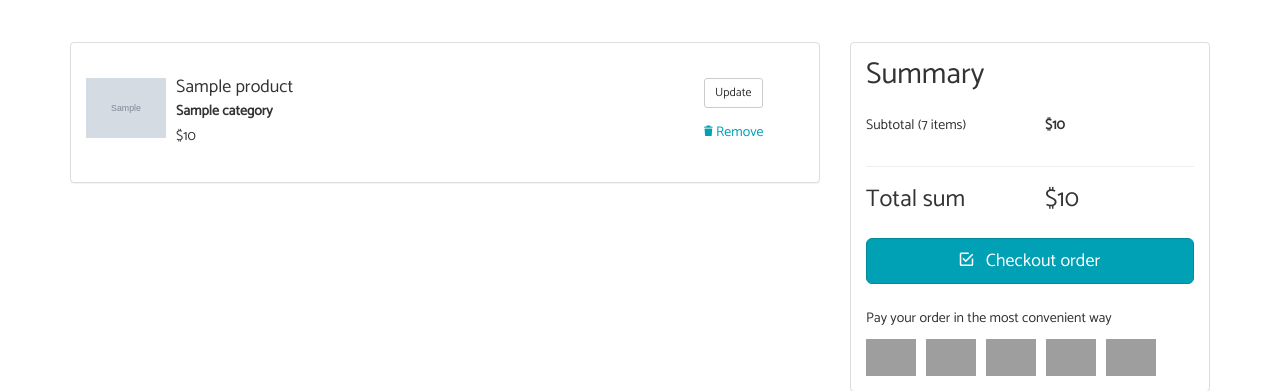
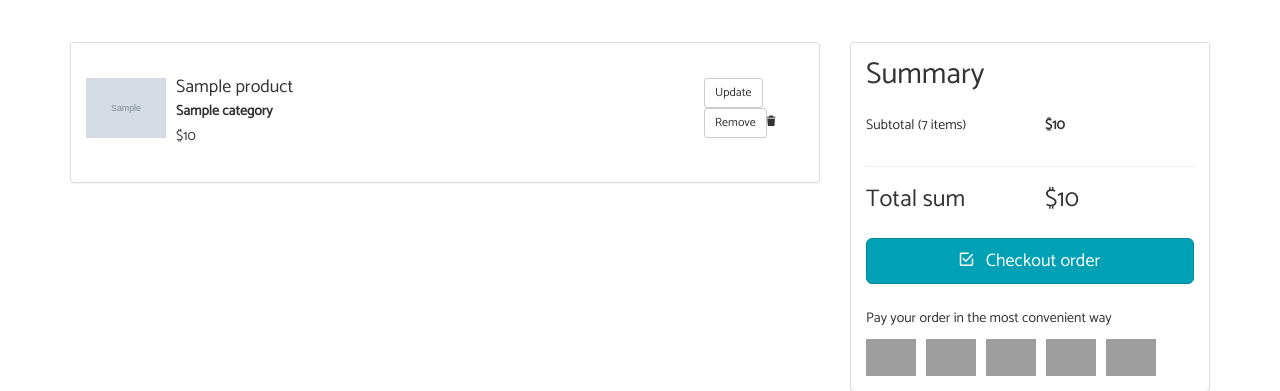
Before and after one commit to Ceasar15/BestBuy, a Django app: template templates/cart/detail.html in a window 1280 px wide. Shown: the part 145-536 px from the top of the page. Run offline with Django 3.2, Linux system fonts and the light colour scheme; the template is opened without the code that fills it: most values are stand-ins (such as "Sample title", 1, 10 or a date in 2020); grey boxes marked "Sample" are stand-in pictures; some libraries are stand-ins or nearby versions; some web fonts are replaced; grey boxes are pictures that could not be loaded.

```diff
--- a/templates/cart/detail.html
+++ b/templates/cart/detail.html
@@ -49,15 +49,16 @@
                                   {{ item.update_quantity_form.quantity }}
                                   {{ item.update_quantity_form.override }}
                                   <input class="btn btn-default btn-sm" type="submit" value="Update">
-                              </form>
+                                </form>
+                                <form action="{% url 'cart:cart_remove' product.id %}" method="post">
+                                  <input class="btn btn-default btn-sm" type="submit" value="Remove"><i class="ion-trash-b"></i>
+                                  {% csrf_token %}
+                                </form>
                               </div><!-- /input-group -->
-
-                              <a href="#remove" > <i class="ion-trash-b"></i> Remove </a>
                             </div>
                           </div>
                             {% endwith %}
                         {% endfor %}
-
 
                       </div>
                     </div>
```
Also changed, not shown: BestBuy/db.sqlite3.
